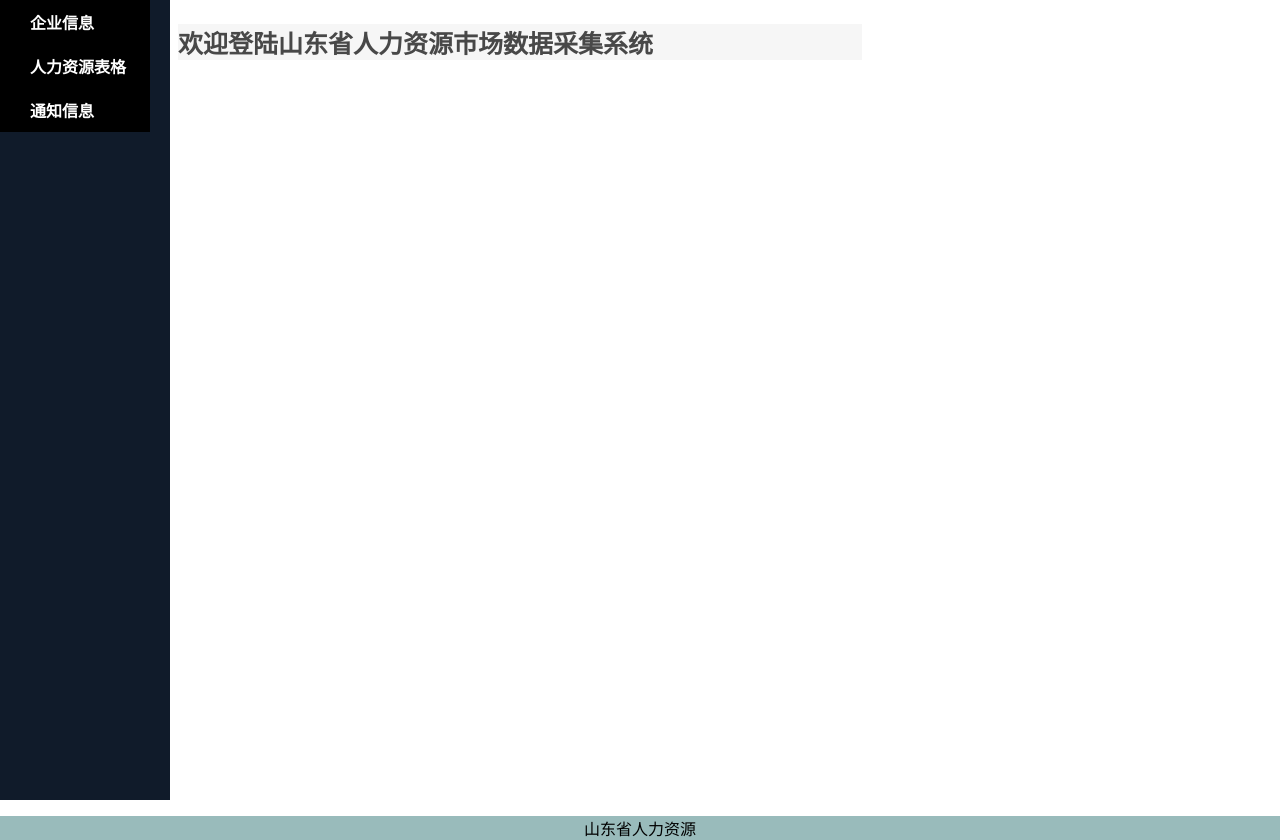
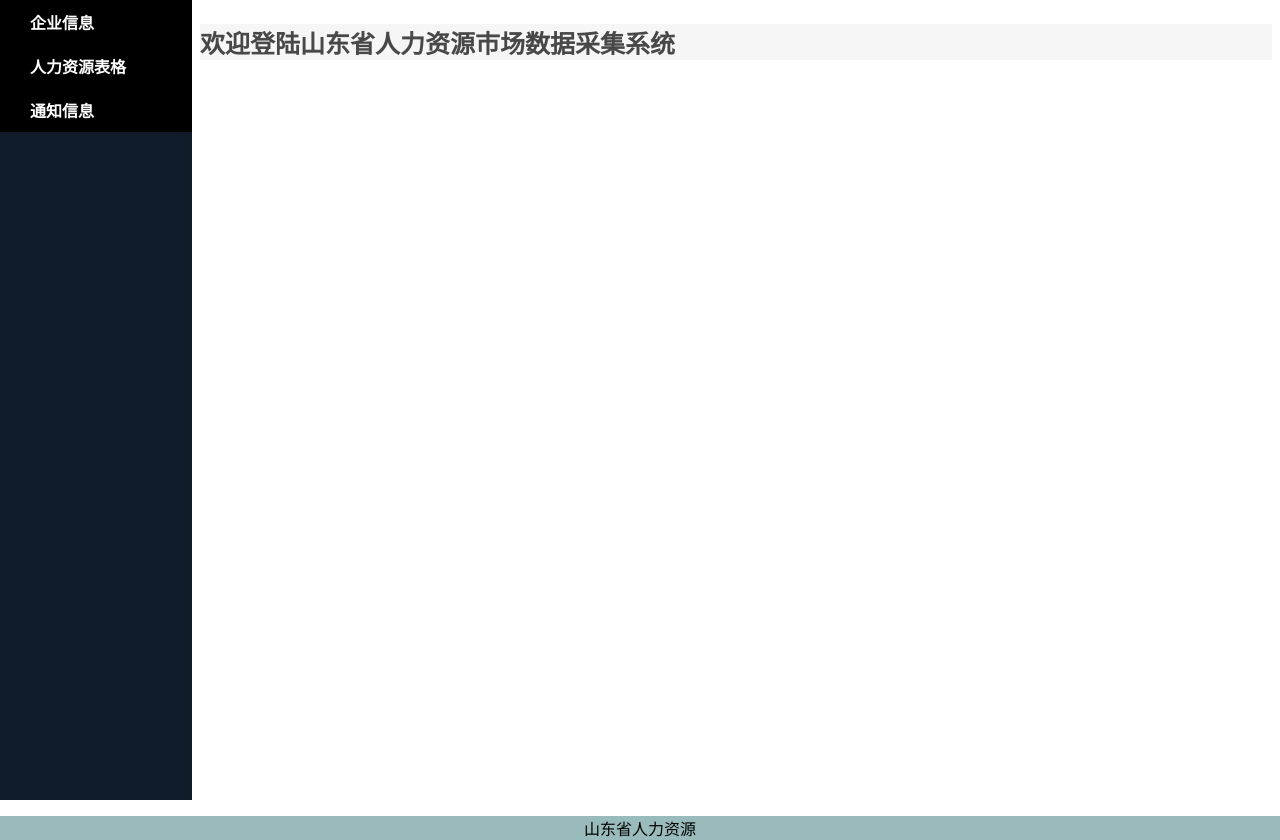
Before and after one commit to BITFierce/smcclass, a PHP site: page / in a window 1280 px wide. Shown: the part 54-894 px from the top of the page. Run offline with PHP 8.4, Linux system fonts and the light colour scheme.

Commit message:
汤某css改的一塌糊涂。

```diff
--- a/前端/css/style.css
+++ b/前端/css/style.css
@@ -43,7 +43,7 @@
     background-color: #101b2a;
     font-size: 16px;
     height: 100%;
-    width: 170px;
+    width: 15%;
     float: left;
     padding: 0px;
     margin: 0px;
@@ -51,7 +51,7 @@
 #mainbody {
     background-color: #ffffff;
     height: 100%;
-    width: 700px;
+    width: 85%;
     float: left;
 }
 #footer {
@@ -61,14 +61,14 @@
     text-align: center;
 }
 #menu ul {
-    width: 150px;
+    width: 100%;
     margin: 0;
     list-style-type: none;
     padding: 0px;
     background-color: #101b2a;
 }
 #menu ul li {
-    width: 150px;
+    width: 100%;
     background-color: #000000;
 	font-weight: bold;
 }
@@ -91,7 +91,7 @@
     list-style-type: none
 }
 #menu ul li ul li {
-    width: 150px;
+    width: 100%;
 }
 #menu ul li ul li a {
     display: block;
```
